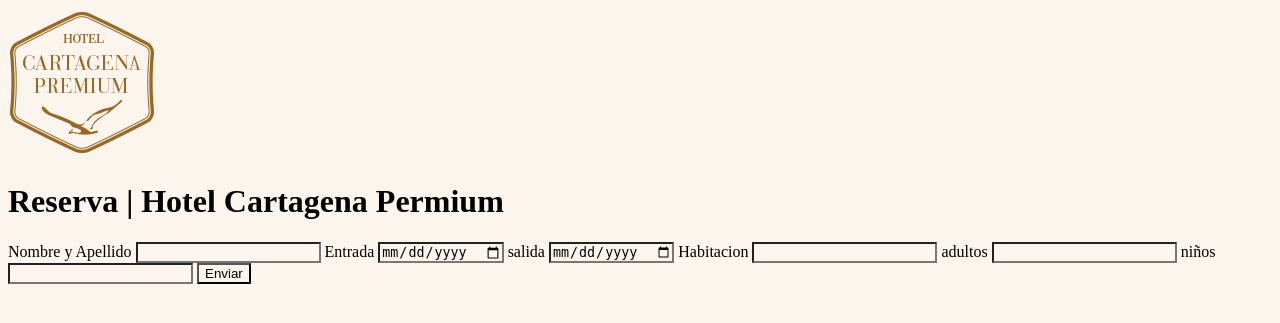
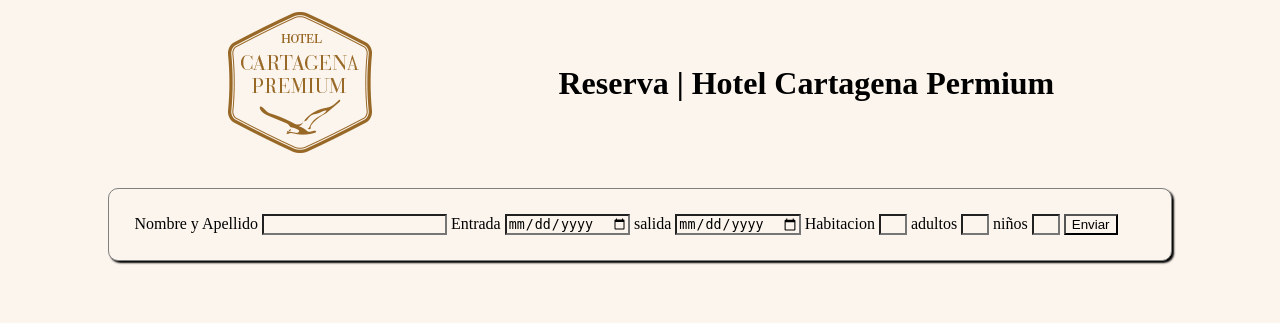
Before and after one commit to sadonfa/motor, a Django app: page / in a window 1280 px wide. Shown: the top 323 px of the page. Run offline with Django 3.2, Linux system fonts and the light colour scheme.

Commit message:
Segunda Actualizacion

```diff
--- a/reservar/static/css/style.css
+++ b/reservar/static/css/style.css
@@ -1,3 +1,27 @@
 *{
     background: #fcf5ed;
 }
+
+header{
+    display: flex;
+    align-items: center;
+    justify-content: space-around;
+    width: 80%;
+    margin: 0px auto;
+    /* border: 1px solid gray; */
+}
+
+.motor{
+    width: 80%;
+    margin: 0px auto;
+    margin-top: 30px;
+    padding: 25px;
+    border: 1px solid gray;
+    border-radius: 10px;
+    box-shadow: 2px 2px 2px black;
+}
+
+
+.motor .numerico{
+    width: 20px;
+}
--- a/reservar/templates/index.html
+++ b/reservar/templates/index.html
@@ -1,6 +1,6 @@
 {% extends 'layaut.html' %}
 
-{% block content %}
+{% block motor %}
     <form action="">
         <label for="">Nombre y Apellido</label>
         <input type="text">
@@ -8,12 +8,12 @@
         <input type="date">
         <label for="">salida</label>
         <input type="date">
-        <label for="">Habitacion</label>
-        <input type="text">
+        <label for="" >Habitacion</label>
+        <input type="text" class="numerico">
         <label for="">adultos</label>
-        <input type="text">
-        <label for="">niños</label>
-        <input type="text">
+        <input type="text" class="numerico">
+        <label for=""  >niños</label>
+        <input type="text" class="numerico">
         <button type="submit"> Enviar </button>
     </form>
 {% endblock %}
--- a/reservar/templates/layaut.html
+++ b/reservar/templates/layaut.html
@@ -8,9 +8,18 @@
     <title>Reserva | Hotel Cartagena Permium</title>
 </head>
 <body>
-    <img src="{% static 'images/logo-gold.png' %}" alt="Hotel Cartagena Premium">
-   <h1> Reserva | Hotel Cartagena Permium</h1>
-    {% block content %}
-    {% endblock %}
+    <header>
+        <img src="{% static 'images/logo-gold.png' %}" alt="Hotel Cartagena Premium">
+        <h1> Reserva | Hotel Cartagena Permium</h1>
+    </header>
+    <div class="motor">
+        {% block motor %}
+        {% endblock %}
+    </div>
+    <div class="content">
+        {% block content %}
+        {% endblock %}
+    </div>
+
 </body>
 </html>
```
